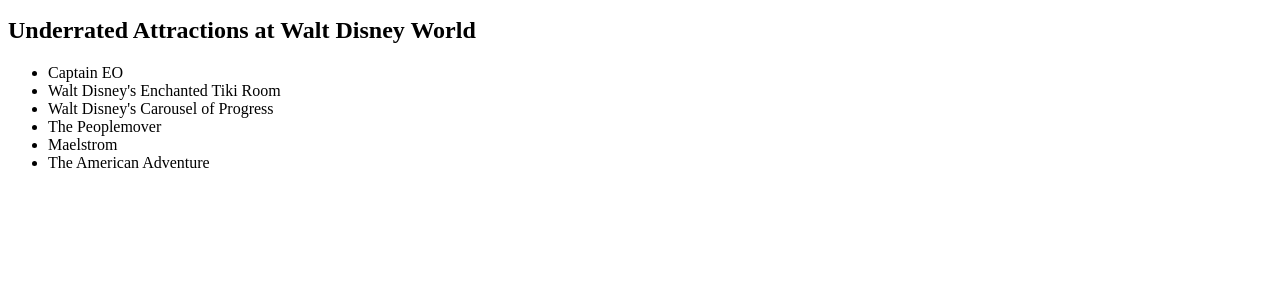
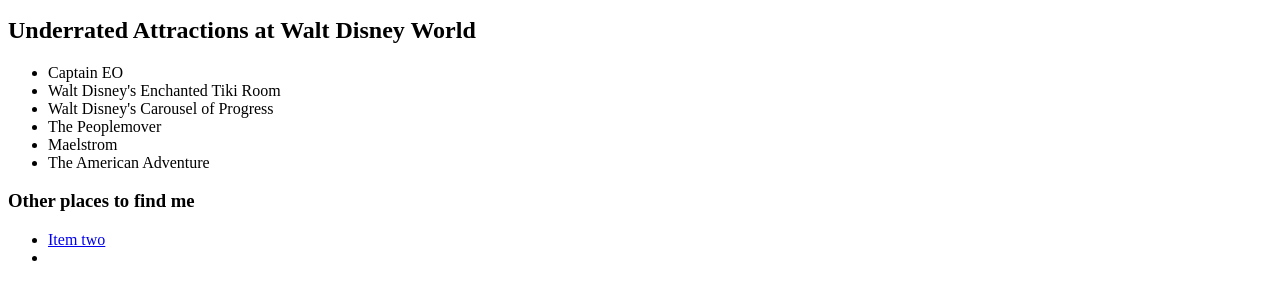
Before and after one commit to sarahmonnier/sarahmonnier.github.io, a plain HTML site: page index.html in a window 1280 px wide. Shown: the part 119-418 px from the top of the page. Drawn offline with Linux system fonts and the light colour scheme.

Commit message:
Update index.html

```diff
--- a/index.html
+++ b/index.html
@@ -17,5 +17,10 @@
                 <li>Maelstrom</li>
                 <li>The American Adventure</li>
             </ul></p>
+        <h3>Other places to find me</h3>
+            <p><ul>
+                <li><a href=mailto:semonnie@indiana.edu> Item two </a></</li>
+                <li><a href="https://www.instagram.com/sarahmonnier/"</a></li>
+            </ul></p>
      </body>
 </html>
```
Lines whose indentation alone changed are shown as unchanged.
